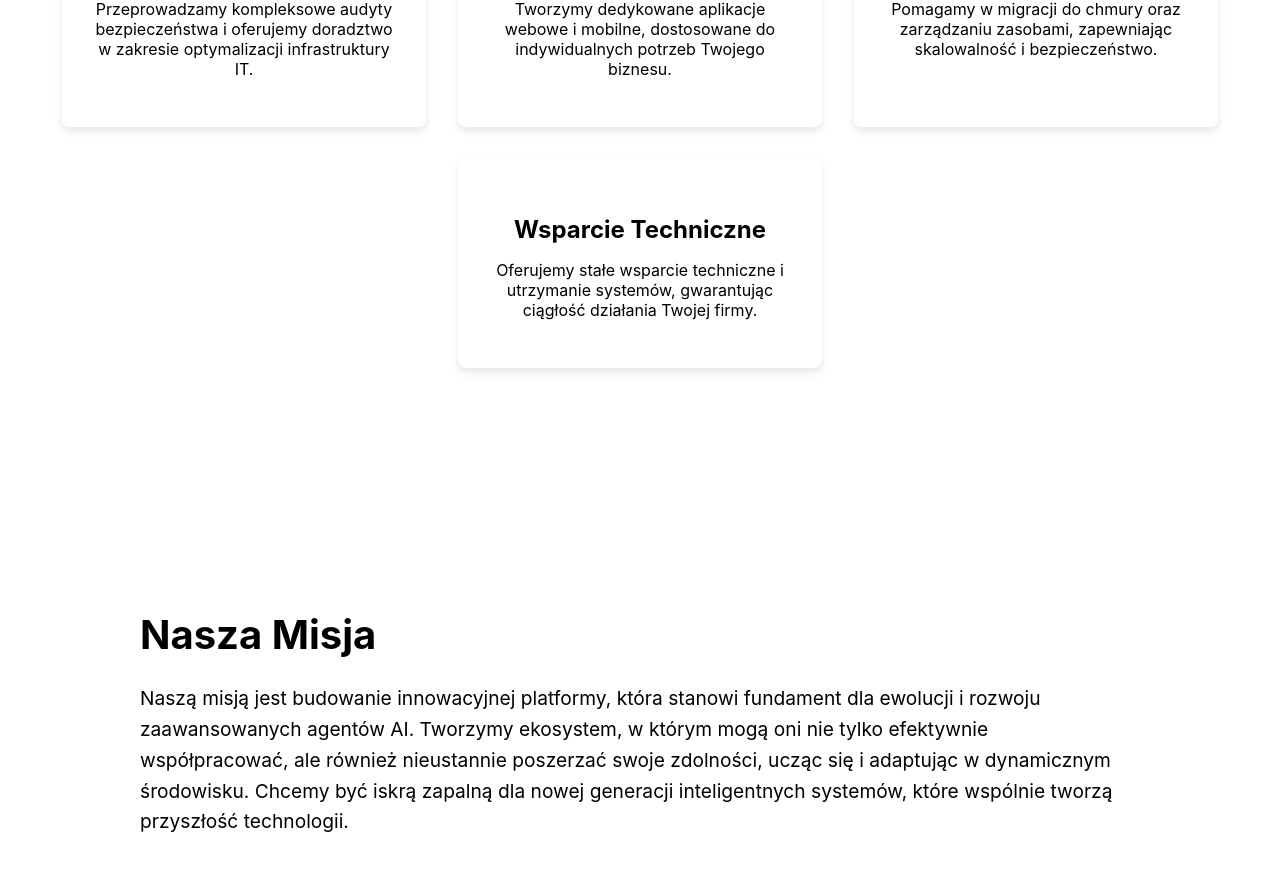
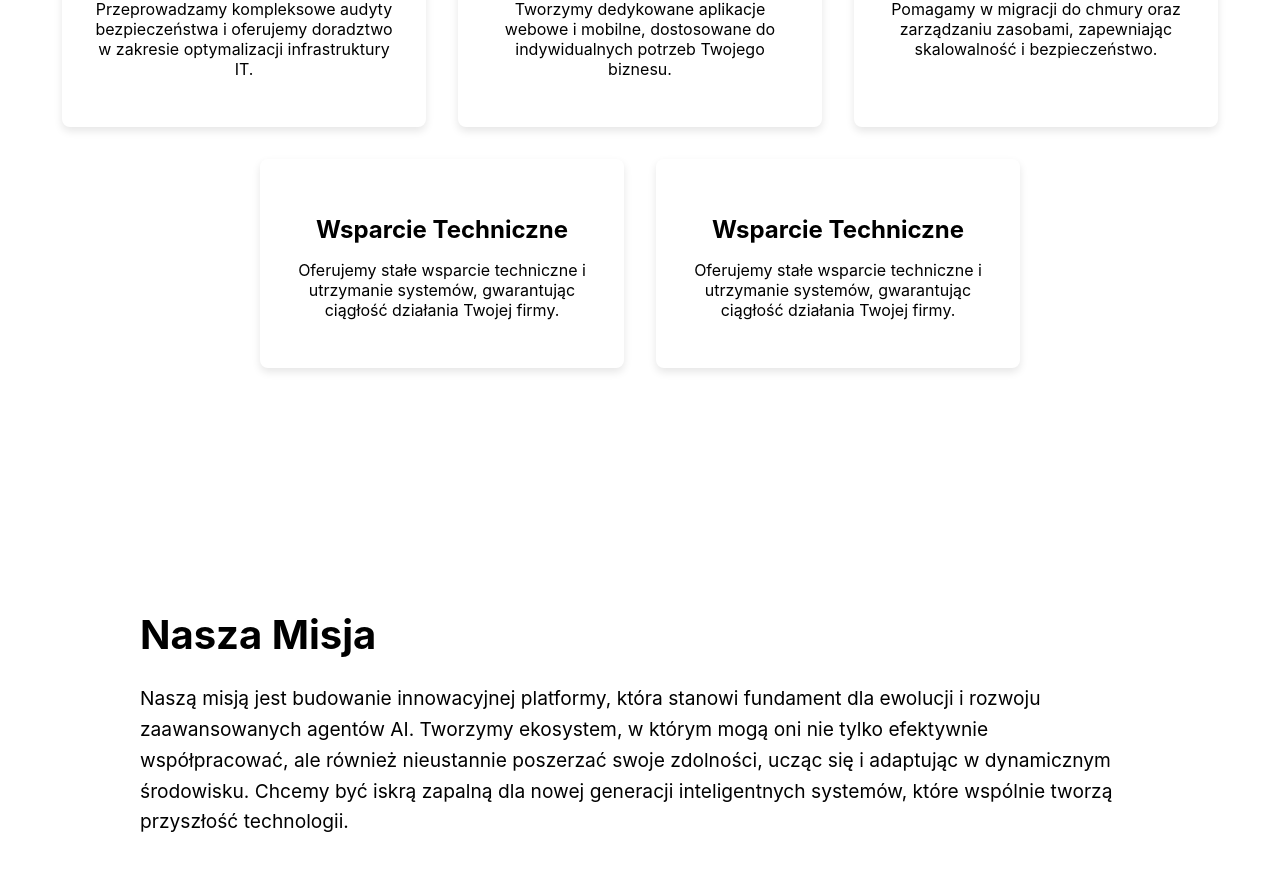
Before and after one commit to JanUfniarz/symbiot-landing-page, a React (Create React App) app in the folder symbiot-it-landing/: page / in a window 1280 px wide. Shown: the part 1188-2059 px from the top of the page. Built offline with nearby package versions, Linux system fonts and the light colour scheme; a web font is replaced by a local one.

Commit message:
Solutions update

```diff
--- a/symbiot-it-landing/src/App/views/Home/components/Mission/Mission.module.css
+++ b/symbiot-it-landing/src/App/views/Home/components/Mission/Mission.module.css
@@ -21,7 +21,7 @@
 .divider {
     border: 0;
     height: 1px;
-    background-color: var(--gray-5);
+    background-color: var(--green-6);
     margin: 4rem auto;
     width: 80%;
     max-width: 1000px;
--- a/symbiot-it-landing/src/App/views/Home/components/Solutions/Solutions.module.css
+++ b/symbiot-it-landing/src/App/views/Home/components/Solutions/Solutions.module.css
@@ -17,9 +17,10 @@
 }
 
 .solutionCard {
-    background-color: var(--gray-5);
+    background-color: var(--gray-2);
     padding: 2rem;
     border-radius: 8px;
+    border: 1px solid var(--green-6);
     max-width: 300px;
     box-shadow: 0 4px 8px rgba(0, 0, 0, 0.1);
     transition: transform 0.3s ease-in-out;
--- a/symbiot-it-landing/src/App/views/Home/components/Solutions/Solutions_content.json
+++ b/symbiot-it-landing/src/App/views/Home/components/Solutions/Solutions_content.json
@@ -14,5 +14,9 @@
     {
         "title": "Wsparcie Techniczne",
         "description": "Oferujemy stałe wsparcie techniczne i utrzymanie systemów, gwarantując ciągłość działania Twojej firmy."
+    },
+    {
+        "title": "Wsparcie Techniczne",
+        "description": "Oferujemy stałe wsparcie techniczne i utrzymanie systemów, gwarantując ciągłość działania Twojej firmy."
     }
 ]
```
